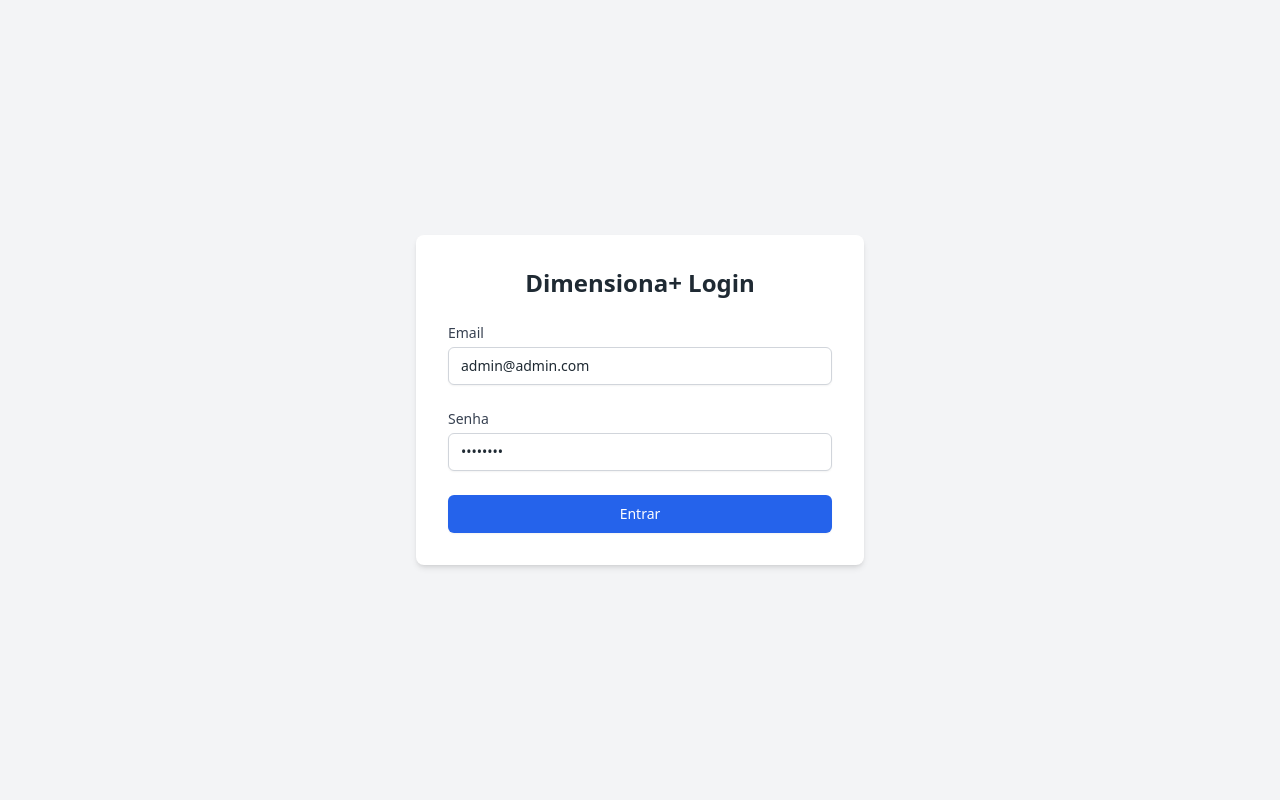
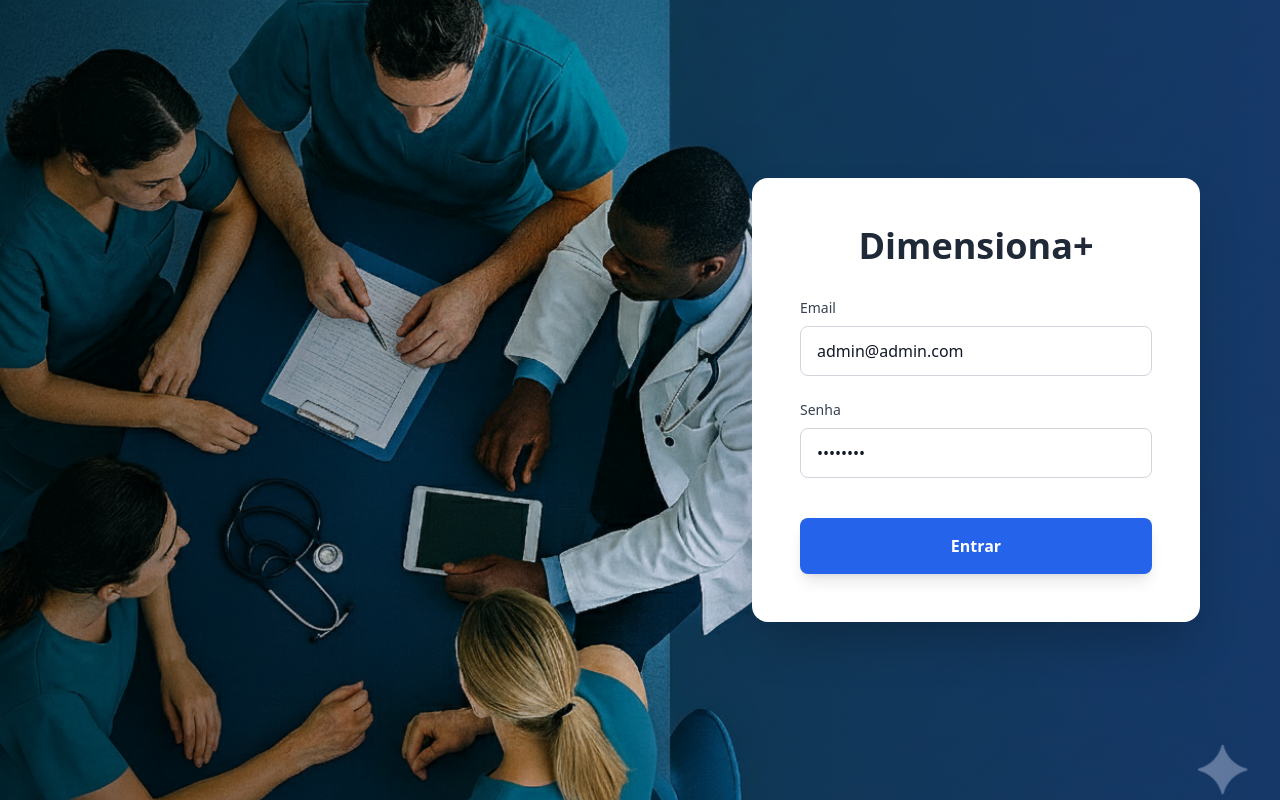
Before and after one commit to joaoalvesdsx/dimensiona_frontend, a React (Vite) app: page /login in a window 1280 px wide. Built offline with nearby package versions, Linux system fonts and the light colour scheme.

Commit message:
tela de login mei feia

```diff
--- a/src/pages/LoginPage.tsx
+++ b/src/pages/LoginPage.tsx
@@ -23,12 +23,26 @@
   };
 
   return (
-    <div className="flex items-center justify-center h-screen bg-gray-100">
-      <div className="w-full max-w-md p-8 space-y-6 bg-white rounded-lg shadow-md">
-        <h2 className="text-2xl font-bold text-center">Dimensiona+ Login</h2>
+    <div className="relative flex items-center justify-end h-screen overflow-hidden bg-gray-900">
+      {/* Imagem de Fundo */}
+      <div className="absolute inset-0 z-0">
+        <img
+          src="/src/assets/medicos.jpg"
+          alt="Equipe médica"
+          className="object-cover object-center w-full h-full"
+        />
+        <div className="absolute inset-0 bg-gradient-to-r from-black via-transparent to-blue-900 opacity-40"></div>
+      </div>
+
+      {/* Modal de Login Branco */}
+      <div className="relative z-10 w-full max-w-md mx-8 mr-20 p-12 space-y-8 bg-white rounded-2xl shadow-2xl">
+        <div className="text-center">
+          <h1 className="text-4xl font-bold text-gray-800">Dimensiona+</h1>
+        </div>
+
         <form onSubmit={handleSubmit} className="space-y-6">
           <div>
-            <label htmlFor="email" className="block text-sm font-medium text-gray-700">
+            <label htmlFor="email" className="block text-sm font-medium text-gray-700 mb-2">
               Email
             </label>
             <input
@@ -39,14 +53,15 @@
               required
               value={email}
               onChange={(e) => setEmail(e.target.value)}
-              className="mt-1 block w-full px-3 py-2 border border-gray-300 rounded-md shadow-sm placeholder-gray-400 focus:outline-none focus:ring-blue-500 focus:border-blue-500 sm:text-sm"
+              className="block w-full px-4 py-3 bg-white border border-gray-300 rounded-lg text-gray-900 placeholder-gray-400 focus:outline-none focus:ring-2 focus:ring-blue-500 focus:border-transparent transition-all"
+              placeholder="seu@email.com"
             />
           </div>
 
           <div>
             <label
               htmlFor="password"
-              className="block text-sm font-medium text-gray-700"
+              className="block text-sm font-medium text-gray-700 mb-2"
             >
               Senha
             </label>
@@ -58,17 +73,22 @@
               required
               value={password}
               onChange={(e) => setPassword(e.target.value)}
-              className="mt-1 block w-full px-3 py-2 border border-gray-300 rounded-md shadow-sm placeholder-gray-400 focus:outline-none focus:ring-blue-500 focus:border-blue-500 sm:text-sm"
+              className="block w-full px-4 py-3 bg-white border border-gray-300 rounded-lg text-gray-900 placeholder-gray-400 focus:outline-none focus:ring-2 focus:ring-blue-500 focus:border-transparent transition-all"
+              placeholder="••••••••"
             />
           </div>
 
-          {error && <p className="text-sm text-red-600 text-center">{error}</p>}
+          {error && (
+            <p className="text-sm text-red-600 text-center bg-red-50 py-2 px-4 rounded-lg">
+              {error}
+            </p>
+          )}
 
-          <div>
+          <div className="pt-4">
             <button
               type="submit"
               disabled={loading}
-              className="w-full flex justify-center py-2 px-4 border border-transparent rounded-md shadow-sm text-sm font-medium text-white bg-blue-600 hover:bg-blue-700 focus:outline-none focus:ring-2 focus:ring-offset-2 focus:ring-blue-500 disabled:bg-blue-300"
+              className="w-full flex justify-center py-4 px-6 rounded-lg text-base font-semibold text-white bg-blue-600 hover:bg-blue-700 focus:outline-none focus:ring-4 focus:ring-blue-300 disabled:bg-blue-400 disabled:cursor-not-allowed transition-all shadow-lg"
             >
               {loading ? 'Entrando...' : 'Entrar'}
             </button>
```
Also changed, not shown: src/assets/medicos.jpg (added).
